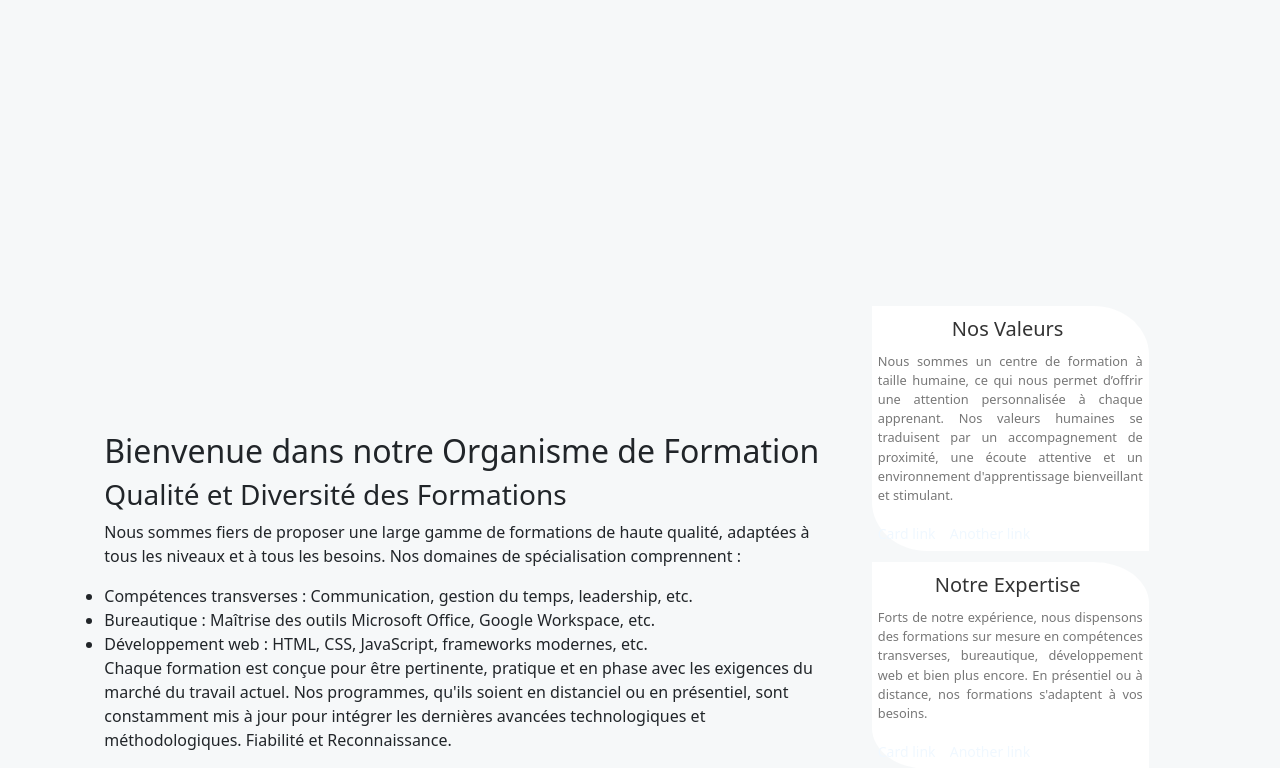
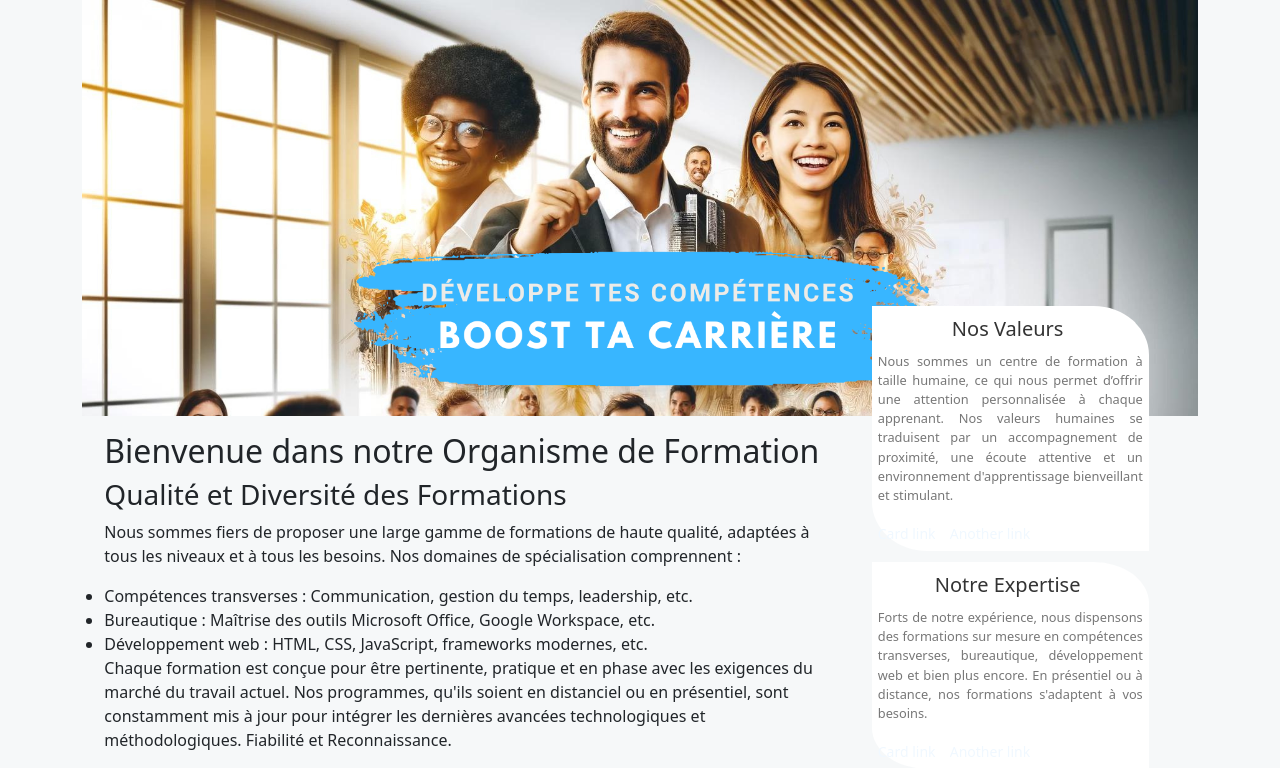
Before and after one commit to hichemchems/projetStageDevSymfony, a Symfony app: template templates/index_home/index.html.twig in a window 1280 px wide. Shown: the part 186-954 px from the top of the page. Run offline with Twig, Linux system fonts and the light colour scheme; the template is opened without the code that fills it, so the values that code supplies are empty; style sheets or scripts are compiled from the project's sources; some libraries are stand-ins or nearby versions.

Commit message:
test topone back to normal

```diff
--- a/assets/styles/app.css
+++ b/assets/styles/app.css
@@ -248,6 +248,7 @@ ul {
 
 .topOne {
 
+  background-image: url("../../assets/image/bannièreDaccueil.png");
   background-repeat: no-repeat;
   background-size: cover;
   height: 26rem;
```
